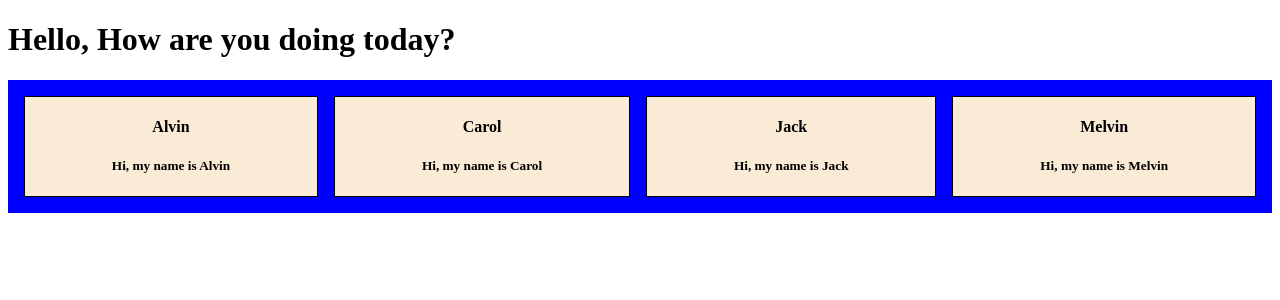
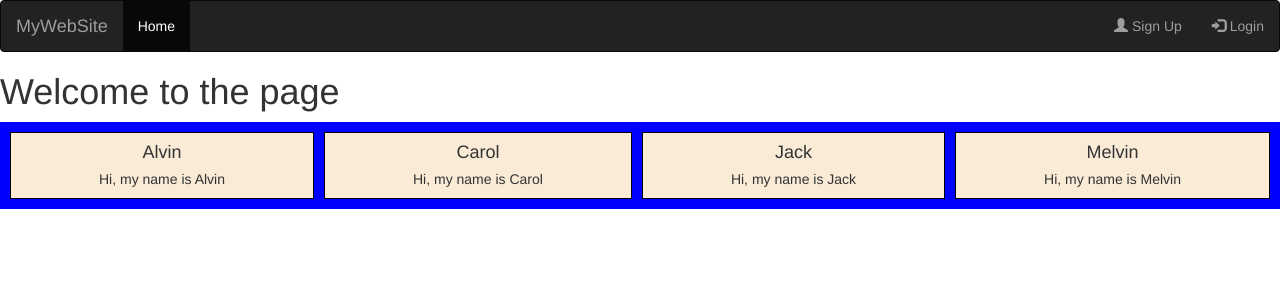
Before and after one commit to pinodo/DjangoLogin, a Django app: page / in a window 1280 px wide. Shown: the top 300 px of the page. Run offline with Django 4.2, Linux system fonts and the light colour scheme; data comes from the database, SQL or seed files in the repository; both versions use the stored data as it was after the commit; some libraries are stand-ins or nearby versions.

Commit message:
Create login, logout, and signin

```diff
--- a/myproject/myapp/urls.py
+++ b/myproject/myapp/urls.py
@@ -4,5 +4,7 @@ from . import views
 
 urlpatterns = [
     path('', views.index, name='index'),
-    path('register', views.register, name='register')
+    path('register', views.register, name='register'),
+    path('login', views.login, name='login'),
+    path('logout', views.logout, name='logout')
 ]
--- a/myproject/myapp/views.py
+++ b/myproject/myapp/views.py
@@ -1,3 +1,4 @@
+from email import message
 from django.shortcuts import render, redirect
 from django.contrib.auth.models import User, auth
 from django.contrib import messages
@@ -53,3 +54,23 @@ def register(request):
             return redirect('register')
     else:
         return render(request, 'register.html')
+
+def login(request):
+    if request.method == "POST":
+        username = request.POST['username']
+        password = request.POST['password']
+
+        user = auth.authenticate(username=username, password=password)
+
+        if user is not None:
+            auth.login(request, user)
+            return redirect('/')
+        else:
+            messages.info(request, 'Credentials Invalid')
+            return redirect('login')
+    else:
+        return render(request, 'login.html')
+
+def logout(request):
+    auth.logout(request)
+    return redirect('/')
--- a/myproject/templates/index.html
+++ b/myproject/templates/index.html
@@ -4,14 +4,54 @@
   <head>
     <meta charset="utf-8" />
     <meta content="width=device-width, initial-scale=1.0" name="viewport" />
-
     <title>Index</title>
     <!-- Template Main CSS File -->
+    <link
+      rel="stylesheet"
+      href="https://maxcdn.bootstrapcdn.com/bootstrap/3.4.1/css/bootstrap.min.css"
+    />
     <link href="{% static 'style.css' %}" rel="stylesheet" />
+    <!-- Bootstrap JS -->
+    <script src="https://ajax.googleapis.com/ajax/libs/jquery/3.6.0/jquery.min.js"></script>
+    <script src="https://maxcdn.bootstrapcdn.com/bootstrap/3.4.1/js/bootstrap.min.js"></script>
   </head>
 
   <body>
-    <h1>Hello, How are you doing today?</h1>
+    <nav class="navbar navbar-inverse">
+      <div class="container-fluid">
+        <div class="navbar-header">
+          <a class="navbar-brand" href="#">MyWebSite</a>
+        </div>
+        <ul class="nav navbar-nav">
+          <li class="active"><a href="#">Home</a></li>
+        </ul>
+        <ul class="nav navbar-nav navbar-right">
+          {% if user.is_authenticated %}
+          <li>
+            <a href="logout"
+              ><span class="glyphicon glyphicon-log-out"></span> Logout</a
+            >
+          </li>
+          {% else %}
+          <li>
+            <a href="register"
+              ><span class="glyphicon glyphicon-user"></span> Sign Up</a
+            >
+          </li>
+          <li>
+            <a href="login"
+              ><span class="glyphicon glyphicon-log-in"></span> Login</a
+            >
+          </li>
+          {% endif %}
+        </ul>
+      </div>
+    </nav>
+    {% if user.is_authenticated %}
+    <h1>Hello, {{user.username}}. How are you doing today?</h1>
+    {% else %}
+    <h1>Welcome to the page</h1>
+    {% endif %}
     <div class="grid-container">
       {% for feature in features %}
       <div>
```
Also changed, not shown: myproject/templates/login.html (added, +17 -0 lines), myproject/db.sqlite3.
